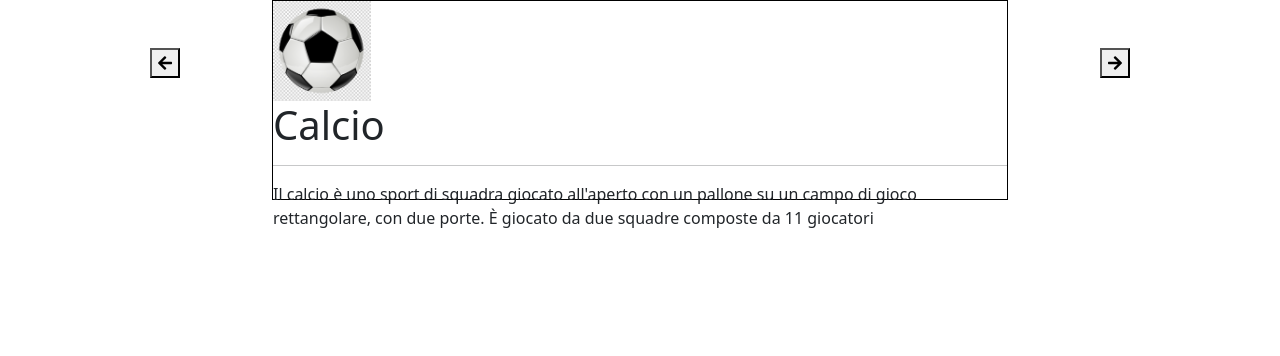
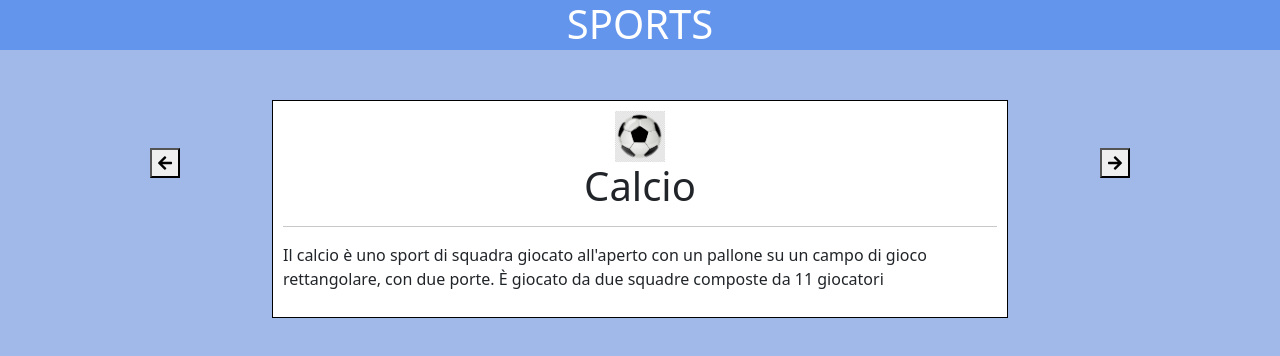
Before and after one commit to ThubeesanKugathas/js-array-carousel, a plain HTML site: page index.html in a window 1280 px wide. Drawn offline with nearby package versions, Linux system fonts and the light colour scheme.

Commit message:
styling css/html

```diff
--- a/css/style.css
+++ b/css/style.css
@@ -1,9 +1,22 @@
+header {
+    height: 50px;
+    background-color: cornflowerblue;
+    color: #fff;
+}
+
+main {
+    background-color: rgb(160, 185, 233);
+    padding-top: 50px;
+    height: 100vh;
+}
+
 .ms_box {
     border: 1px solid #000;
-    height: 200px;
     margin: 0 auto;
+    background-color: #fff;
+    padding: 10px;
 }
 
 .ms_box img {
-    height: 100px;
+    width: 50px;
 }
--- a/index.html
+++ b/index.html
@@ -11,6 +11,11 @@
 </head>
 <body>
 
+    <header class="text-center">
+        <h1>SPORTS</h1>
+    </header>
+
+    <main>
         <div class="container">
             <div class="row">
                 <div class="col-2 my-5 text-center">
@@ -20,8 +25,10 @@
                 </div>
                 <div class="col">
                     <div class="ms_box">
+                        <div class="text-center ms_upper-array">
                             <img src="#" alt="">
                             <h1 class="ms_title"></h1>
+                        </div>
                         <hr>
                         <p class="ms_content"></p>
                     </div>
@@ -33,6 +40,7 @@
                 </div>
             </div>
         </div>
+    </main>
 
     <script src="js/script.js"></script>
 </body>
--- a/js/script.js
+++ b/js/script.js
@@ -1,7 +1,6 @@
 // numero di array per contenuto: 3
 
 // array per il titolo
-
 const arrayTitles = [
     'Calcio',
     'Tennis',
@@ -37,16 +36,16 @@ const content = document.querySelector('.ms_content');
 // definire zona immagini
 const image = document.querySelector('.ms_box img');
 
+// dare default del currentIndex
 title.innerHTML = arrayTitles[currentIndex];
 content.innerHTML = arrayContents[currentIndex];
 image.src = arrayImage[currentIndex];
-
-
 
 // creare due button per next ed prev
 const buttonNext = document.querySelector('.ms_button-next');
 const buttonPrev = document.querySelector('.ms_button-prev');
 
+// button per il next
 buttonNext.addEventListener('click', function() {
     currentIndex++;
 
@@ -60,6 +59,7 @@ buttonNext.addEventListener('click', function() {
 
 })
 
+// button per il previous
 buttonPrev.addEventListener('click', function() {
     currentIndex--;
 
```
Lines whose indentation alone changed are shown as unchanged.
